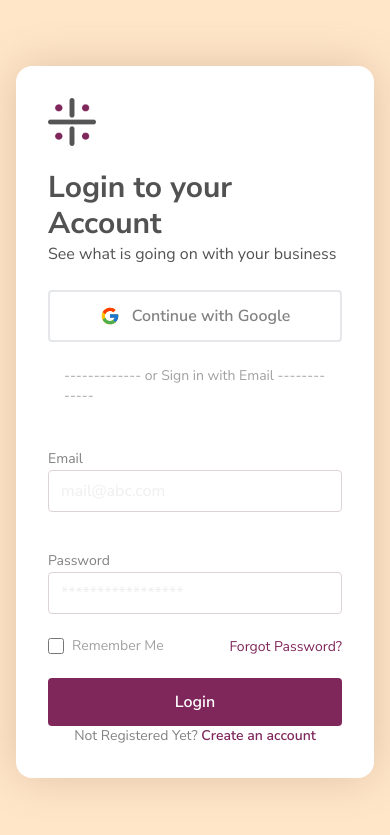
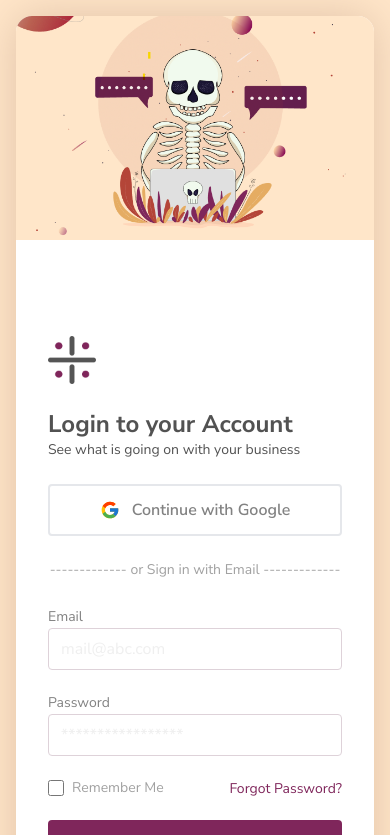
Before and after one commit to lettyfranca/login-page-challenge, a React (Vite) app: page / in a window 390 px wide. Shown: the top 835 px of the page. Built offline with nearby package versions, Linux system fonts and the light colour scheme.

Commit message:
Style: correção de espaçamentos e responsividade

```diff
--- a/src/components/Login.jsx
+++ b/src/components/Login.jsx
@@ -6,19 +6,19 @@ const Login = () => {
 
     return (
         <div className="min-h-screen flex items-center justify-center p-4 bg-[#FFE6C9]">
-            <div className="flex max-w-7xl w-full bg-white rounded-2xl overflow-hidden shadow-[0_0_45px_#E1C2A8]">
+            <div className="flex flex-col lg:flex-row max-w-7xl w-full bg-white rounded-2xl overflow-hidden shadow-[0_0_45px_#E1C2A8]">
 
 
                 {/* image */}
-                <div className="hidden lg:flex lg:w-1/2 bg-white p-8 relative items-center justify-center">
-                    <img src={LoginImage} alt="" className="relative z-10 w-full h-auto max-w-sm object-center"/>
+                <div className="w-full h-56 sm:h-72 lg:h-auto lg:w-3/5 relative lg:p-2 bg-white">
+                    <img src={LoginImage} alt="" className="w-full h-full object-cover"/>
                 </div>
 
                 {/* login form */}
                 <div className="flex-1 p-8 shadow-xl sm:p-12 lg:p-16 flex flex-col justify-center">
-                    <img src={Icon} alt="" className="w-12"/>
-                    <h2 className="text-[#525252] text-3xl font-bold mt-6">Login to your Account</h2>
-                    <span className="text-[#525252] mb-6">See what is going on with your business</span>
+                    <img src={Icon} alt="" className="w-12 pt-16"/>
+                    <h2 className="text-[#525252] text-2xl sm:text-3xl font-bold mt-6">Login to your Account</h2>
+                    <span className="text-[#525252] text-sm sm:text-base mb-6 block">See what is going on with your business</span>
 
                     {/* google buttom */}
                     <div className="relative">
@@ -30,12 +30,12 @@ const Login = () => {
 
                     {/* or Divider */}
                     <div className="flex justify-center my-6">
-                        <span className="shrink mx-4 text-[#A1A1A1] text-sm">------------- or Sign in with Email ------------- </span>
+                        <span className="mx-4 text-[#A1A1A1] text-sm whitespace-nowrap">------------- or Sign in with Email -------------</span>
                     </div>
 
                     <form className="space-y-5">
                         {/* email */}
-                        <div className="relative pt-4">
+                        <div className="relative">
                             <label htmlFor="email" className="text-sm font-medium text-[#828282] bg-white z-10">Email</label>
                             <div className="relative">
                                 <span className="absolute left-4 top-1/2 transform -translate-y-1/2 text-gray-400"></span>
@@ -44,7 +44,7 @@ const Login = () => {
                         </div>
 
                         {/* password */}
-                        <div className="relative pt-4">
+                        <div className="relative">
                             <label htmlFor="password" className="text-sm font-medium text-[#828282] bg-white z-10">Password</label>
                             <div className="relative">
                                 <span className="absolute left-4 top-1/2 transform -translate-y-1/2 text-gray-400"></span>
@@ -81,7 +81,7 @@ const Login = () => {
                     </form>
 
                     {/* signup link */}
-                    <div className="text-center text-sm text-[#828282]">
+                    <div className="text-center text-sm text-[#828282] pt-16">
                         Not Registered Yet?{" "}
                         <a href="#"
                         className="text-[#7F265B] font-semibold hover:underline">
```
